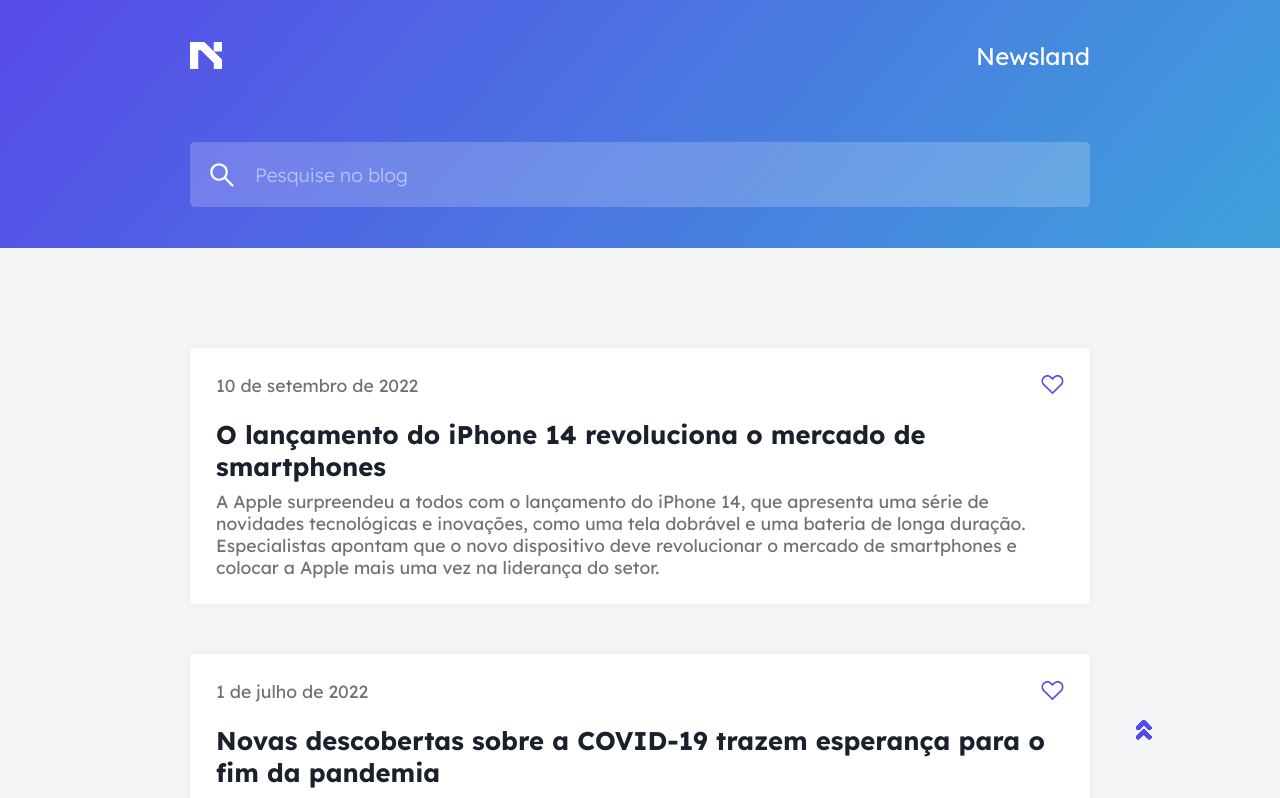
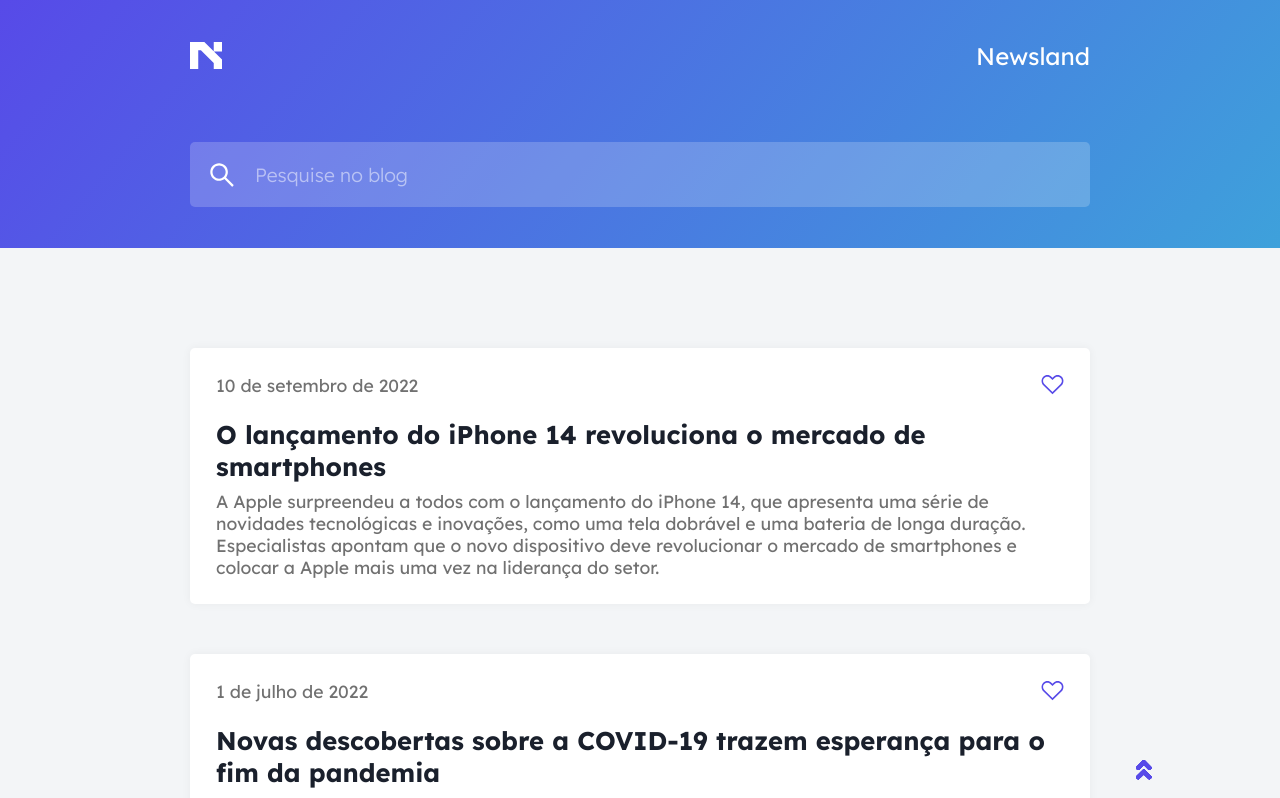
Before and after one commit to igords-goncalves/newsland-blog, a React (Vite) app: page / in a window 1280 px wide. Shown: the top 798 px of the page. Built offline with nearby package versions, Linux system fonts and the light colour scheme.

Commit message:
style: adjustments on top position

```diff
--- a/src/components/BackTopBtn/style.scss
+++ b/src/components/BackTopBtn/style.scss
@@ -1,7 +1,7 @@
 .c-btn {
     position: fixed;
     border: none;
-    top: 90%;
+    top: 95%;
     right: 10%;
     background-color: #ffffff00;
 }
```
